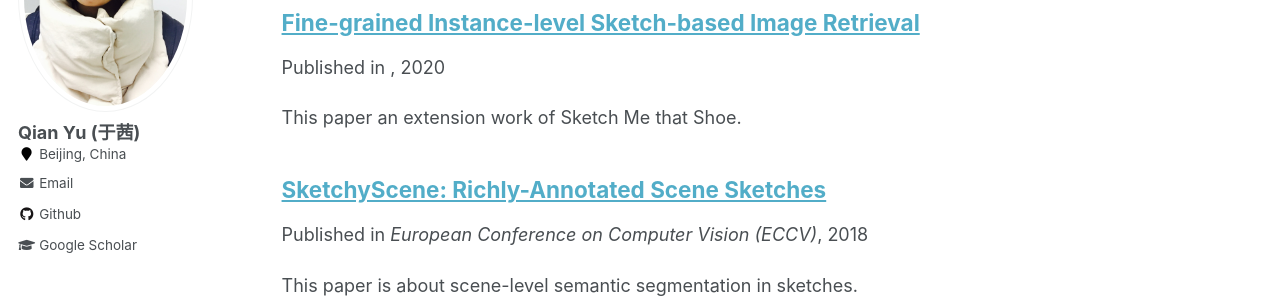
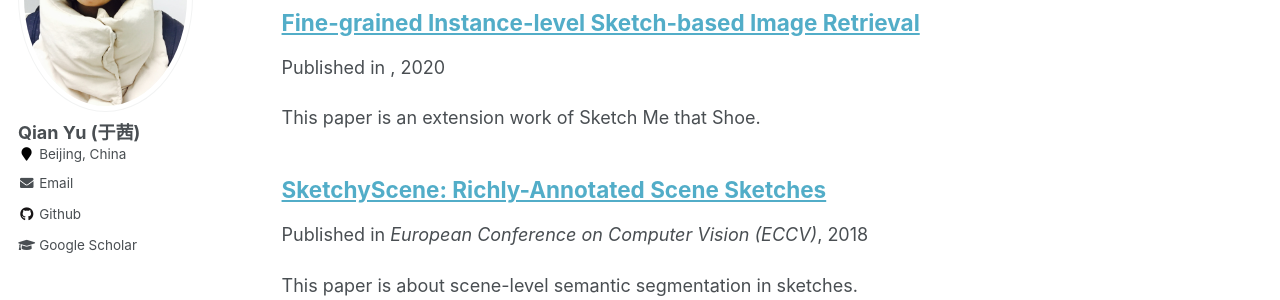
Before and after one commit to yuqian1023/yuqian1023.github.io, a Jekyll site: the page built from _pages/publications.md, in a window 1280 px wide and 900 px high, scrolled down 436 px. Shown: the part 153-453 px from the top of the window. Built offline with Jekyll 4.4.1, drawn with Linux system fonts in a browser that asks for light colours.

```diff
--- a/_publications/2020-02-23-paper-title-number-1.md
+++ b/_publications/2020-02-23-paper-title-number-1.md
@@ -1,8 +1,7 @@
 ---
 title: "Fine-grained Instance-level Sketch-based Image Retrieval"
-collection: publications
 permalink: /publication/2020-02-23-paper-title-number-1
-excerpt: 'This paper an extension work of Sketch Me that Shoe.'
+excerpt: 'This paper is an extension work of Sketch Me that Shoe.'
 date: 2020-01-01
 ---
 This paper an extension work of Sketch Me that Shoe.
```
